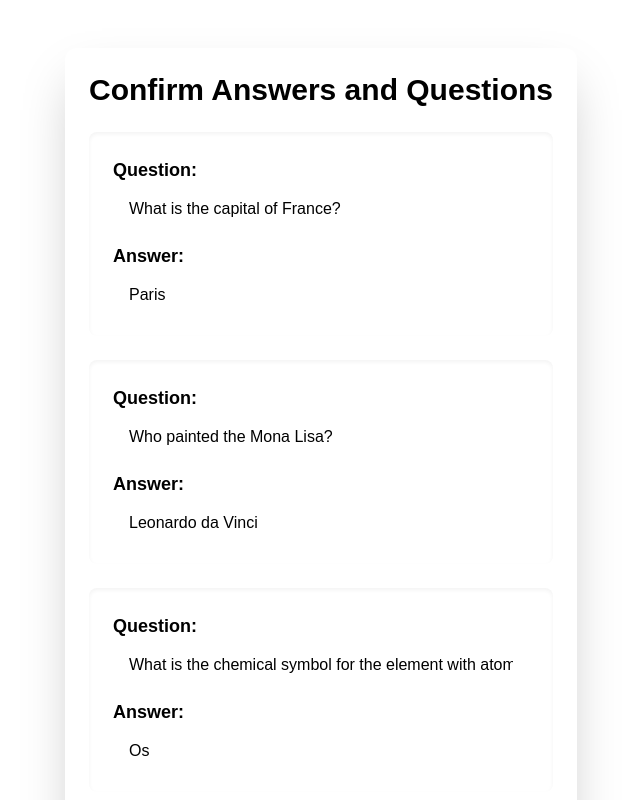
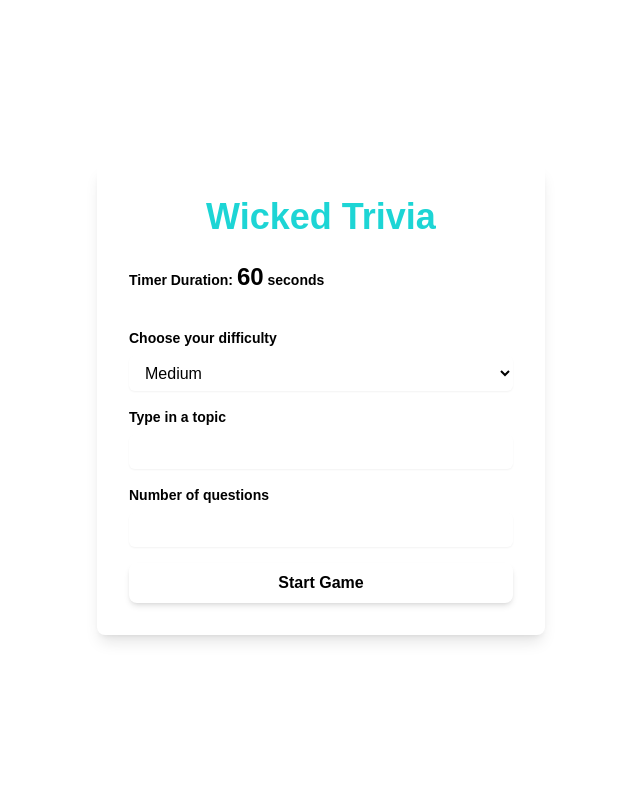
Before and after one commit to kenyounot123/wicked-theme-game, a Next.js app: page / in a window 1280 px wide. Shown: the top 800 px of the page, without its empty margins (319-959 px from the left). Built offline with nearby package versions, Linux system fonts and the light colour scheme.

Commit message:
UI UX updates

```diff
--- a/src/app/components/DefeatScreen.tsx
+++ b/src/app/components/DefeatScreen.tsx
@@ -1,7 +1,7 @@
 export default function DefeatScreen({ score, totalQuestions }: { score: number; totalQuestions: number }) {
   return (
     <div className="space-y-6">
-      <div className="min-w-96 bg-accent/20 p-6 rounded-lg text-center shadow-lg mt-10">
+      <div className="min-w-96 bg-accent p-6 rounded-lg text-center shadow-lg mt-10">
         <h2 className="text-3xl font-bold mb-4 text-primary">You Lose!</h2>
         <p className="text-xl mb-6">Try again next time!</p>
         <div className="bg-accent p-4 rounded-lg inline-block">
--- a/src/app/components/EditQA.tsx
+++ b/src/app/components/EditQA.tsx
@@ -21,7 +21,7 @@ export default function EditQAForm({gameData, setGameData, setLoadGame}:EditQAFo
     <div className="max-w-2xl mx-auto p-6 bg-accent rounded-xl shadow-2xl mt-8">
       <h1 className="text-3xl font-extrabold text-primary mb-6 text-center">Confirm Answers and Questions</h1>
       {gameData.map((trivia, index) => (
-        <form key={index} className="bg-accent p-6 rounded-lg shadow-inner mb-6 last:mb-0">
+        <form key={index} className="bg-light p-6 rounded-lg shadow-inner mb-6 last:mb-0">
           <div className="space-y-4">
             <div>
               <label htmlFor={`edit-question-${index}`} className="block text-lg font-semibold text-primary mb-2">
@@ -32,11 +32,11 @@ export default function EditQAForm({gameData, setGameData, setLoadGame}:EditQAFo
                 type="text"
                 value={trivia.question}
                 onChange={(e) => handleInputChange(index, 'question', e.target.value)}
-                className="w-full px-4 py-2 bg-accent/20 text-primary rounded-md focus:outline-none focus:ring-2 focus:ring-purple-400 transition duration-200"
+                className="w-full px-4 py-2 bg-accent/20 text-primary rounded-md focus:outline-none focus:ring-2 focus:ring-btn transition duration-200"
               />
             </div>
             <div>
-              <label htmlFor={`edit-answer-${index}`} className="block text-lg font-semibold text-btn mb-2">
+              <label htmlFor={`edit-answer-${index}`} className="block text-lg font-semibold mb-2 text-primary">
                 Answer:
               </label>
               <input
@@ -44,7 +44,7 @@ export default function EditQAForm({gameData, setGameData, setLoadGame}:EditQAFo
                 type="text"
                 value={trivia.answer}
                 onChange={(e) => handleInputChange(index, 'answer', e.target.value)}
-                className="w-full px-4 py-2 bg-accent/20 text-btn rounded-md focus:outline-none focus:ring-2 focus:ring-green-400 transition duration-200"
+                className="w-full px-4 py-2 bg-accent/20 text-primary rounded-md focus:outline-none focus:ring-2 focus:ring-green-400 transition duration-200"
               />
             </div>
           </div>
--- a/src/app/components/Game.tsx
+++ b/src/app/components/Game.tsx
@@ -115,7 +115,7 @@ export default function Game({ gameData, timeLimit }: GameProps) {
           <div className="text-center">
             <button
               onClick={handlePauseToggle}
-              className="inline-flex items-center justify-center px-6 py-3 bg-red-500 hover:bg-red-600 text-primary font-bold rounded-full transition duration-300 ease-in-out transform hover:scale-105 focus:outline-none focus:ring-2 focus:ring-red-500 focus:ring-opacity-50"
+              className="inline-flex items-center justify-center px-6 py-3 bg-secondary hover:bg-secondary text-primary font-bold rounded-full transition duration-300 ease-in-out transform hover:scale-105 focus:outline-none focus:ring-2 focus:ring-secondary focus:ring-opacity-50"
             >
               <span className="mr-2">{paused ? "Play" : "Pause"}</span>
               <span className="text-2xl">{paused ? "▶" : "❚❚"}</span>
@@ -128,7 +128,7 @@ export default function Game({ gameData, timeLimit }: GameProps) {
                 Score: <span className="text-3xl font-bold text-primary">{score}</span>
               </div>
               <div className="text-xl font-semibold flex items-center">
-                Time Left: <span className="ml-2 text-3xl font-bold text-red-400">{timeLeft}</span>
+                Time Left: <span className="ml-2 text-3xl font-bold text-primary">{timeLeft}</span>
               </div>
             </div>
 
@@ -156,7 +156,7 @@ export default function Game({ gameData, timeLimit }: GameProps) {
               </button>
               <button
                 onClick={handleSkipQuestion}
-                className="w-full mt-2 py-3 px-6 bg-red-500 hover:bg-red-600 text-primary font-bold rounded-lg transition duration-300 ease-in-out transform hover:scale-105 focus:outline-none focus:ring-2 focus:ring-red-500 focus:ring-opacity-50"
+                className="w-full mt-2 py-3 px-6 bg-secondary hover:bg-secondary text-primary font-bold rounded-lg transition duration-300 ease-in-out transform hover:scale-105 focus:outline-none focus:ring-2 focus:ring-secondary focus:ring-opacity-50"
               >
                 Skip Question
               </button>
--- a/src/app/globals.css
+++ b/src/app/globals.css
@@ -60,13 +60,14 @@ table {
 
 @media (prefers-color-scheme: dark) {
   :root {
-    --background: #c9db74;
+    --background: #e2fb67;
 		--background-dark: #999999;
-		--text: #A8E9E9;
-		--primary: #A8e9e9;
-		--accent: #FFEDAD;
+		--text: black;
+		--primary: black;
+		--accent: #ffe27c;
 		--accent-light: #FFF2C5;
-		--btn: #F2DDFC;
+		--btn: #a8e9e9;
+		--secondary-accent: #e1b2f8;
   }
 }
 
--- a/src/app/page.tsx
+++ b/src/app/page.tsx
@@ -11,38 +11,38 @@ interface TriviaData {
 }
 
 
-const triviaData: TriviaData[] = [
-  {
-    difficulty: "easy",
-    question: "What is the capital of France?",
-    answer: "Paris",
-    topic: "Geography"
-  },
-  {
-    difficulty: "medium",
-    question: "Who painted the Mona Lisa?",
-    answer: "Leonardo da Vinci",
-    topic: "Art"
-  },
-  {
-    difficulty: "hard",
-    question: "What is the chemical symbol for the element with atomic number 76?",
-    answer: "Os",
-    topic: "Chemistry"
-  },
-  {
-    difficulty: "easy",
-    question: "What planet is known as the Red Planet?",
-    answer: "Mars",
-    topic: "Astronomy"
-  },
-  {
-    difficulty: "medium",
-    question: "In what year did the Titanic sink?",
-    answer: "1912",
-    topic: "History"
-  }
-];
+// const triviaData: TriviaData[] = [
+//   {
+//     difficulty: "easy",
+//     question: "What is the capital of France?",
+//     answer: "Paris",
+//     topic: "Geography"
+//   },
+//   {
+//     difficulty: "medium",
+//     question: "Who painted the Mona Lisa?",
+//     answer: "Leonardo da Vinci",
+//     topic: "Art"
+//   },
+//   {
+//     difficulty: "hard",
+//     question: "What is the chemical symbol for the element with atomic number 76?",
+//     answer: "Os",
+//     topic: "Chemistry"
+//   },
+//   {
+//     difficulty: "easy",
+//     question: "What planet is known as the Red Planet?",
+//     answer: "Mars",
+//     topic: "Astronomy"
+//   },
+//   {
+//     difficulty: "medium",
+//     question: "In what year did the Titanic sink?",
+//     answer: "1912",
+//     topic: "History"
+//   }
+// ];
 
 export default function WickedTrivia() {
   const [timeSliderVal, setTimeSliderVal] = useState<string>("60");
@@ -50,7 +50,7 @@ export default function WickedTrivia() {
   const [topic, setTopic] = useState<string>("")
   const [questionAmount, setQuestionAmount] = useState<string>("")
   const [loadGame, setLoadGame] = useState<boolean>(false)
-  const [gameData, setGameData] = useState<TriviaData[]>(triviaData)
+  const [gameData, setGameData] = useState<TriviaData[]>([])
   const [loading, setLoading] = useState<boolean>(false)
 
   const gameStart = loadGame && gameData.length > 0
@@ -102,7 +102,7 @@ export default function WickedTrivia() {
       <div className="min-w-96 min-h-screen flex items-center justify-center bg-background p-4">
         {gameData.length === 0 && (
           <div className="w-full max-w-md p-8 rounded-lg shadow-lg bg-accent">
-            <h1 className="text-4xl font-bold mb-6 text-center flex items-center justify-center">
+            <h1 className="text-4xl font-bold mb-6 text-center flex items-center justify-center text-[#1dd5d5]">
               {/* <SkullIcon className="w-8 h-8 mr-2" /> */}
               Wicked Trivia
             </h1>
@@ -132,7 +132,7 @@ export default function WickedTrivia() {
                   [&::-webkit-slider-thumb]:rounded-full
                   [&::-webkit-slider-thumb]:cursor-pointer
                   [&::-webkit-slider-thumb]:transition-all
-                  [&::-webkit-slider-thumb]:hover:bg-green-400
+                  [&::-webkit-slider-thumb]:hover:bg-btn
                   [&::-moz-range-thumb]:w-4
                   [&::-moz-range-thumb]:h-4
                   [&::-moz-range-thumb]:bg-btn
@@ -140,7 +140,7 @@ export default function WickedTrivia() {
                   [&::-moz-range-thumb]:border-0
                   [&::-moz-range-thumb]:cursor-pointer
                   [&::-moz-range-thumb]:transition-all
-                  [&::-moz-range-thumb]:hover:bg-green-400"
+                  [&::-moz-range-thumb]:hover:bg-btn"
                 />
               </div>
               <div className="space-y-2">
@@ -153,7 +153,7 @@ export default function WickedTrivia() {
                   disabled={loading}
                   name="difficulty"
                   onChange={(e) => setDifficulty(e.target.value)}
-                  className="w-full px-3 py-2 bg-light rounded-md shadow-sm focus:outline-none focus:ring-2 focus:ring-green-500 focus:border-transparent"
+                  className="w-full px-3 py-2 bg-light rounded-md shadow-sm focus:outline-none focus:ring-2 focus:ring-secondary focus:border-transparent"
                 >
                   <option value="easy">Easy</option>
                   <option value="medium">Medium</option>
@@ -170,7 +170,7 @@ export default function WickedTrivia() {
                   disabled={loading}
                   name="topic"
                   onChange={(e) => setTopic(e.target.value)}
-                  className="w-full px-3 py-2 bg-light rounded-md shadow-sm focus:outline-none focus:ring-2 focus:ring-green-500 focus:border-transparent"
+                  className="w-full px-3 py-2 bg-light rounded-md shadow-sm focus:outline-none focus:ring-2 focus:ring-secondary focus:border-transparent"
                 />
               </div>
               <div className="space-y-2">
@@ -186,10 +186,10 @@ export default function WickedTrivia() {
                   disabled={loading}
                   name="questionAmount"
                   onChange={(e) => setQuestionAmount(e.target.value)}
-                  className="w-full px-3 py-2 bg-light rounded-md shadow-sm focus:outline-none focus:ring-2 focus:ring-green-500 focus:border-transparent"
+                  className="w-full px-3 py-2 bg-light rounded-md shadow-sm focus:outline-none focus:ring-2 focus:ring-secondary focus:border-transparent"
                 />
               </div>
-              <button disabled={loading} className="w-full px-6 py-3 bg-btn font-semibold rounded-lg shadow-md transition duration-200 ease-in-out transform hover:scale-105 focus:outline-none focus:ring-2 focus:ring-purple-500 focus:ring-opacity-50">
+              <button disabled={loading} className="w-full px-6 py-3 bg-btn font-semibold rounded-lg shadow-md transition duration-200 ease-in-out transform hover:scale-105 focus:outline-none focus:ring-2 focus:ring-btn focus:ring-opacity-50">
                 {loading ? "Loading game..." : "Start Game"}
               </button>
             </form>
--- a/tailwind.config.ts
+++ b/tailwind.config.ts
@@ -15,6 +15,7 @@ const config: Config = {
         accent: "var(--accent)",
         light: "var(--accent-light)",
         btn: "var(--btn)",
+        secondary: "var(--secondary-accent)",
       },
     },
   },
```
Also changed, not shown: src/app/components/AnswerReveal.tsx (+7 -5 lines).
